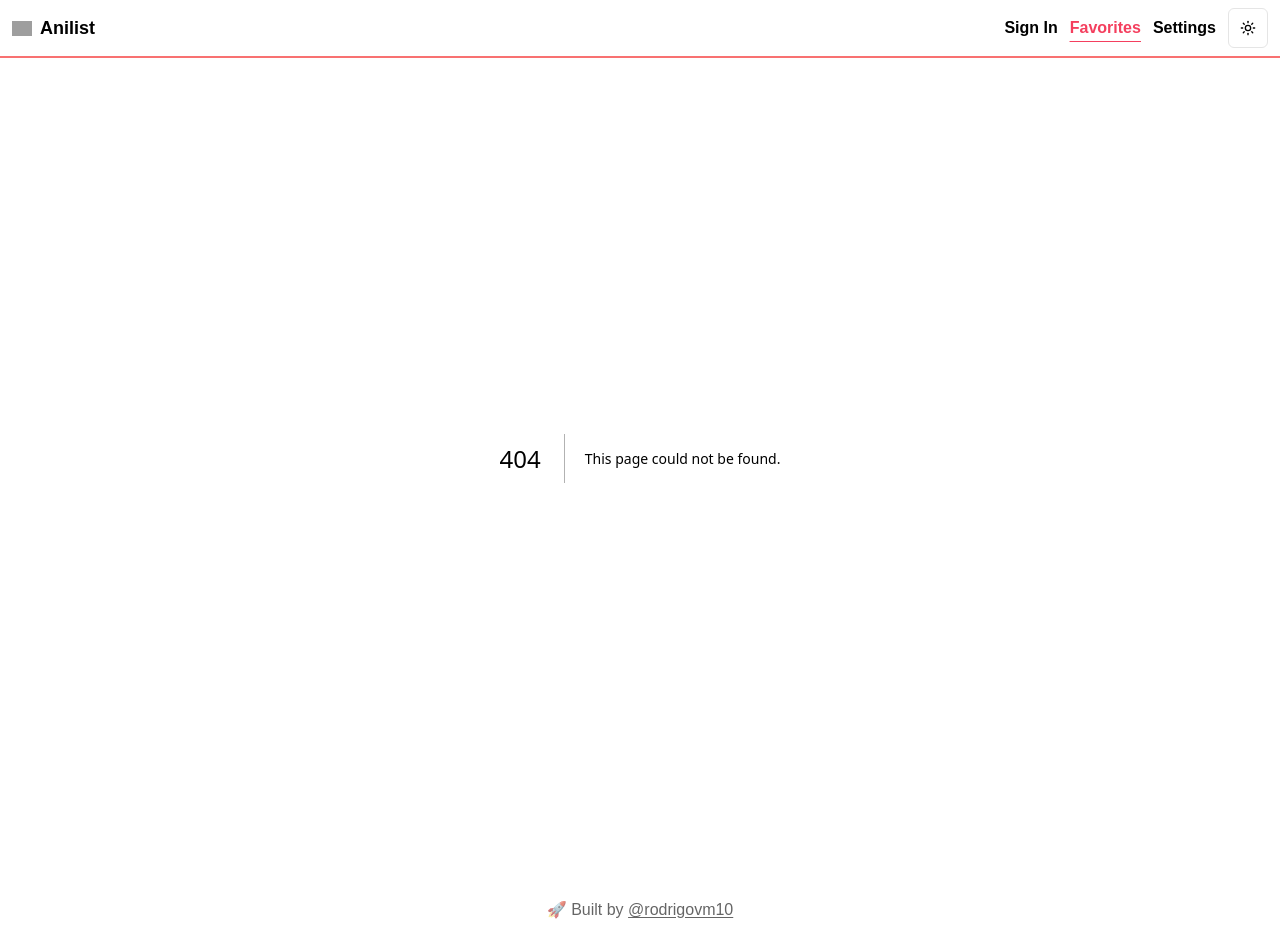
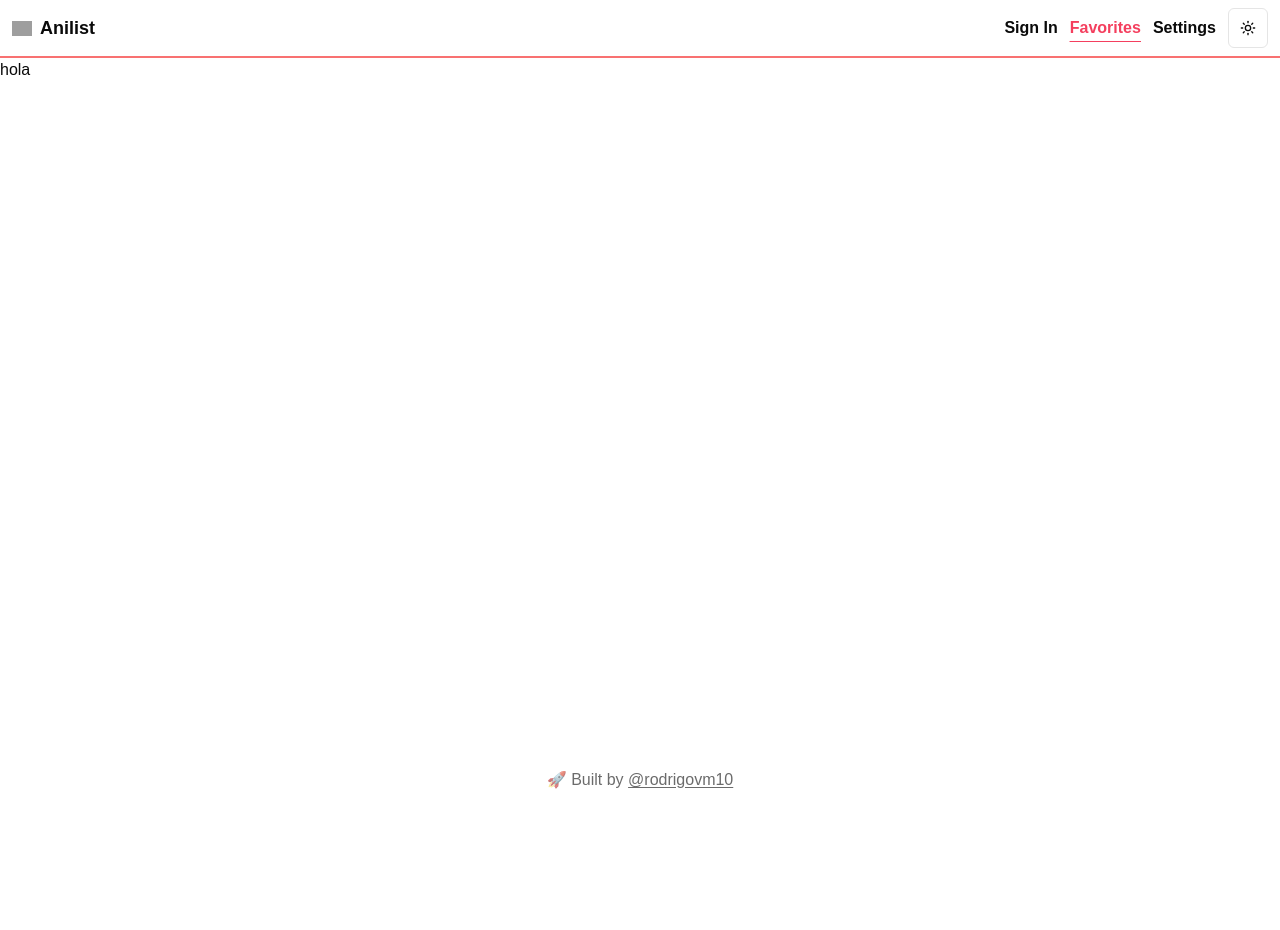
Before and after one commit to rodrigovm10/anilist, a Next.js app: page /favorites in a window 1280 px wide. Before the commit this address had no page. After the commit the page ends 800 px from the top, so only its background shows below. Built offline with nearby package versions, Linux system fonts and the light colour scheme; grey boxes are pictures that could not be loaded.

Commit message:
🥇 Header pages created

```diff
--- /dev/null
+++ b/app/favorites/page.tsx
@@ -0,0 +1,3 @@
+export default function FavoritesPage() {
+  return <p>hola</p>
+}
--- /dev/null
+++ b/app/settings/page.tsx
@@ -0,0 +1,3 @@
+export default function SettingsPage() {
+  return <p>hola</p>
+}
--- /dev/null
+++ b/app/signin/page.tsx
@@ -0,0 +1,3 @@
+export default function SignInPage() {
+  return <p>hola</p>
+}
```
